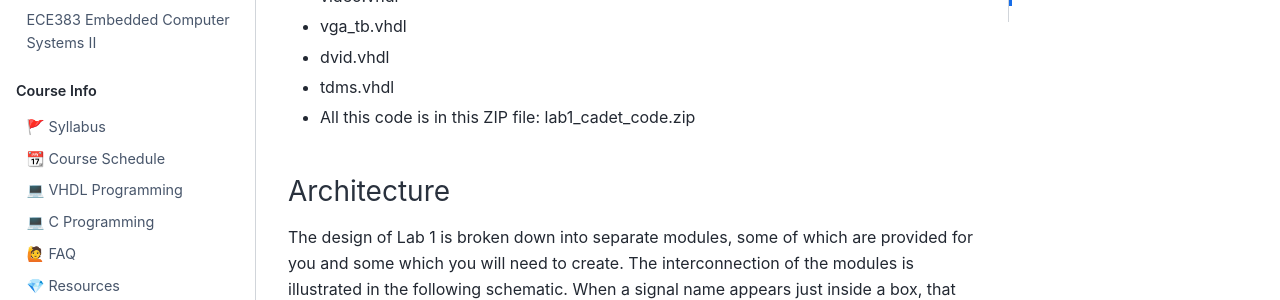
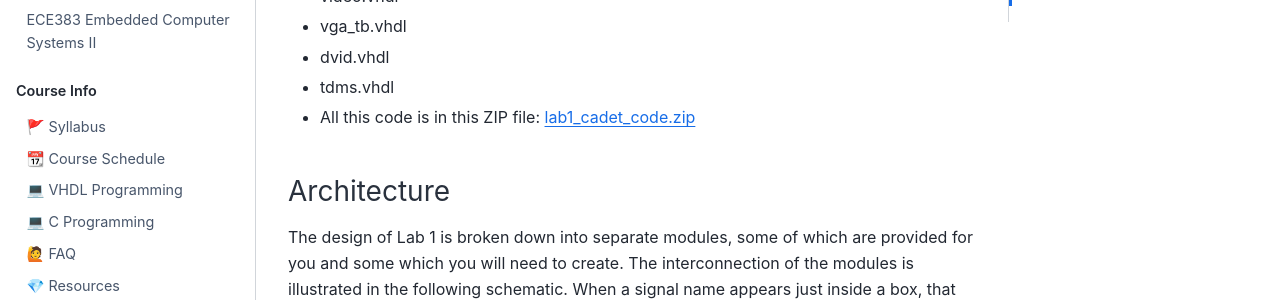
Before and after one commit to USAFA-ECE/ece383, a Jupyter Book: the page built from book/Assignments/lab1.md, in a window 1280 px wide and 900 px high, scrolled down 2884 px. Shown: the part 153-453 px from the top of the window. Built offline with Jupyter Book 1.0.4 settings and Sphinx 7.4.7 and the Sphinx Book theme 1.1.4, drawn with Linux system fonts in a browser that asks for light colours; pages that are not in the unit, such as notebooks, are missing from menus; some of the changed lines change nothing that is shown.

Commit message:
Update lab1.md

```diff
--- a/book/Assignments/lab1.md
+++ b/book/Assignments/lab1.md
@@ -51,7 +51,7 @@ In order to get you going in this lab, some of the VHDL code has been provided f
 - vga_tb.vhdl
 - dvid.vhdl
 - tdms.vhdl
-- All this code is in this ZIP file: lab1_cadet_code.zip
+- All this code is in this ZIP file: [lab1_cadet_code.zip](https://georgeyork.github.io/ECE383_web/lab/lab1/code/lab1_cadet_code.zip)
 
 ### Architecture
 
```
